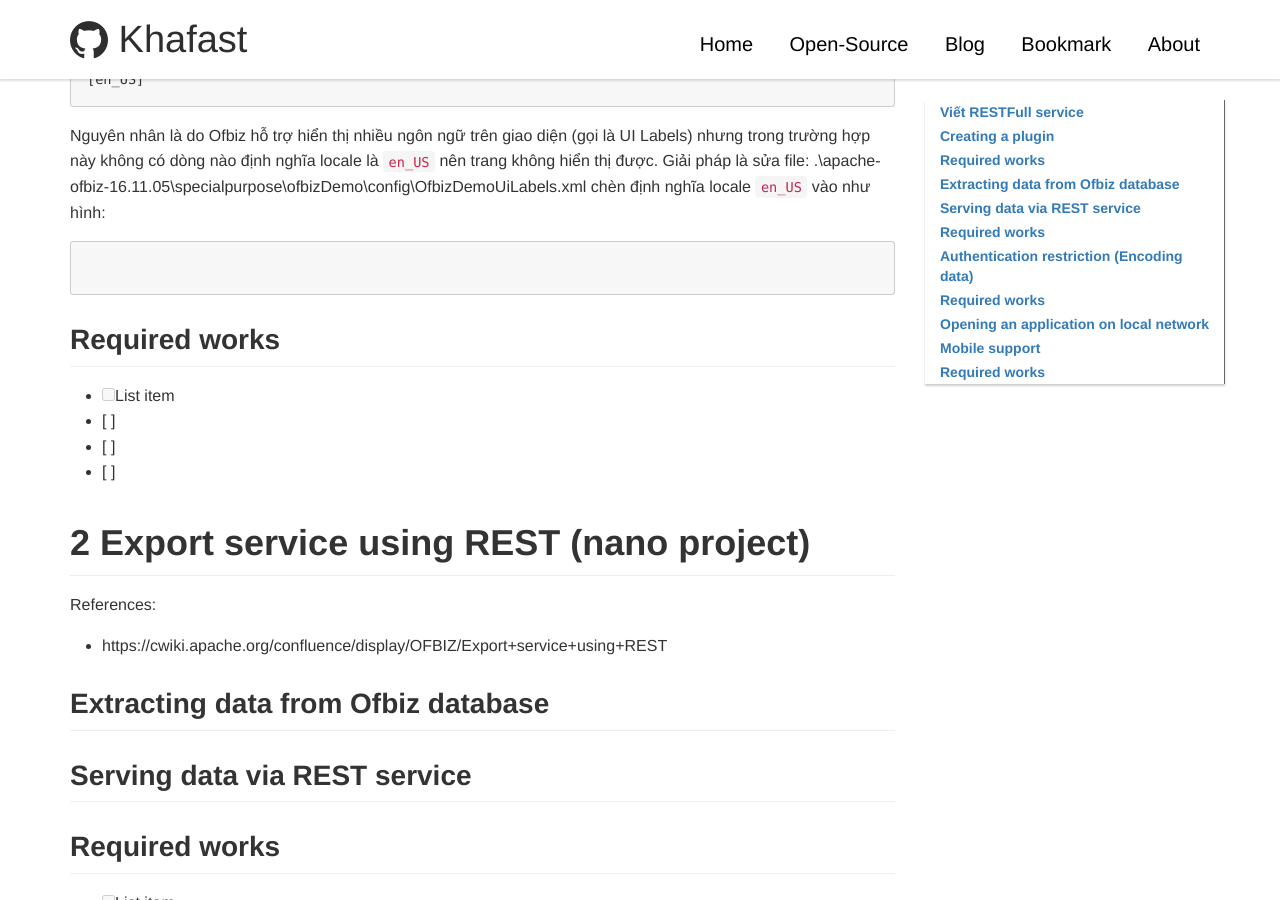
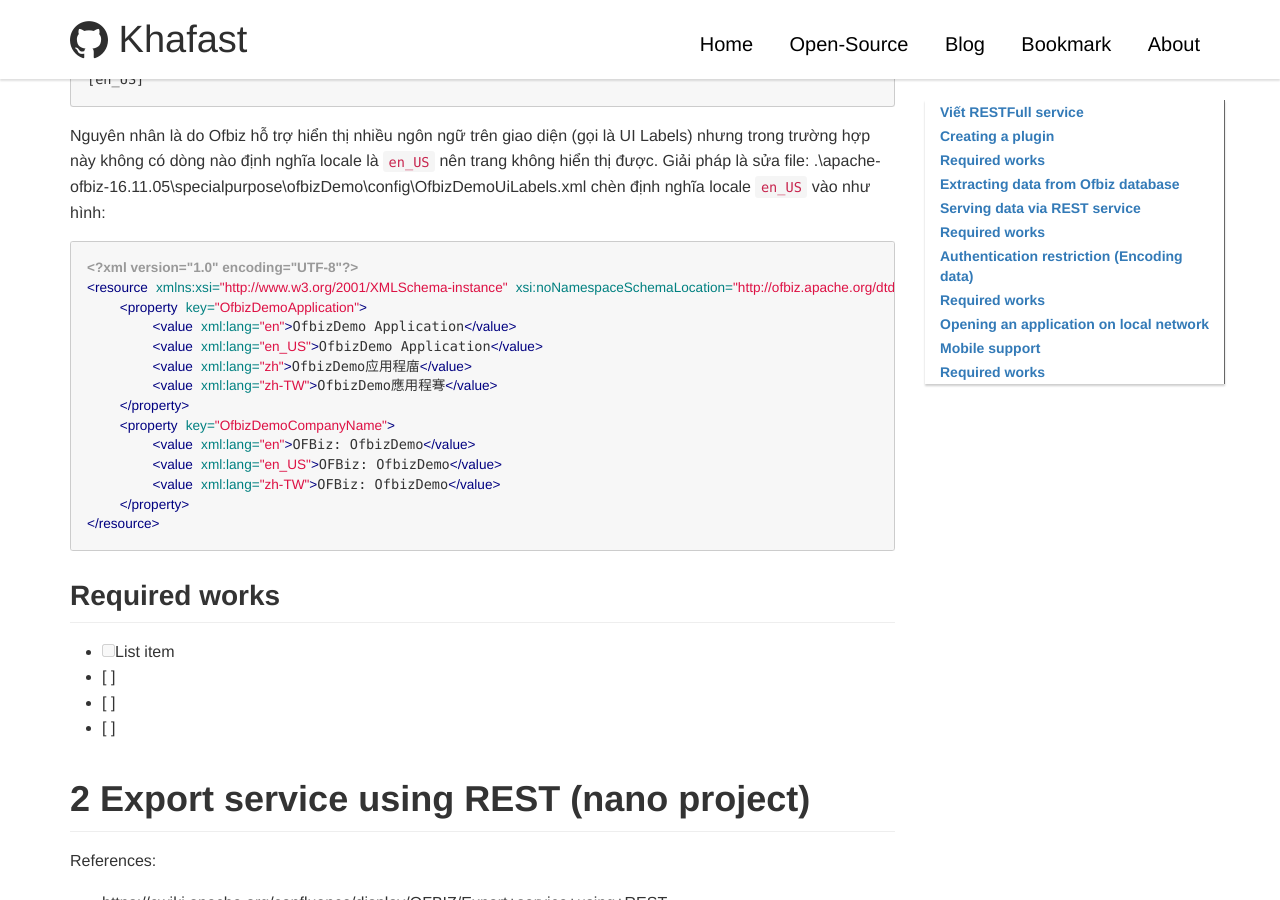
Before and after one commit to khafast/khafast.github.io, a Jekyll site: the page built from _posts/2018/2019-01-05-Apache-Ofbiz-overview.md, in a window 1280 px wide and 900 px high, scrolled down 1366 px. Built offline with Jekyll 4.4.1, drawn with Linux system fonts in a browser that asks for light colours; our own code applies the rules of GitHub Pages for plain Markdown files; comment, search, counter and statistics services are not loaded.

Commit message:
_posts/2018/2019-01-05-Apache-Ofbiz-overview.md updated from https://stackedit.io/

````diff
--- a/_posts/2018/2019-01-05-Apache-Ofbiz-overview.md
+++ b/_posts/2018/2019-01-05-Apache-Ofbiz-overview.md
@@ -45,7 +45,20 @@ Nguyên nhân là do Ofbiz hỗ trợ hiển thị nhiều ngôn ngữ trên gia
 Giải pháp là sửa file: .\apache-ofbiz-16.11.05\specialpurpose\ofbizDemo\config\OfbizDemoUiLabels.xml
 chèn định nghĩa locale `en_US` vào như hình:
 ```xml
-
+<?xml version="1.0" encoding="UTF-8"?>
+<resource xmlns:xsi="http://www.w3.org/2001/XMLSchema-instance" xsi:noNamespaceSchemaLocation="http://ofbiz.apache.org/dtds/ofbiz-properties.xsd">
+    <property key="OfbizDemoApplication">
+        <value xml:lang="en">OfbizDemo Application</value>
+        <value xml:lang="en_US">OfbizDemo Application</value>
+        <value xml:lang="zh">OfbizDemo应用程庿</value>
+        <value xml:lang="zh-TW">OfbizDemo應用程弿</value>
+    </property>
+    <property key="OfbizDemoCompanyName">
+        <value xml:lang="en">OFBiz: OfbizDemo</value>
+        <value xml:lang="en_US">OFBiz: OfbizDemo</value>
+        <value xml:lang="zh-TW">OFBiz: OfbizDemo</value>
+    </property>
+</resource>
 ```
 
 
````
Also changed, not shown: other parts of _posts/2018/2019-01-05-Apache-Ofbiz-overview.md (+2 -2 lines).
